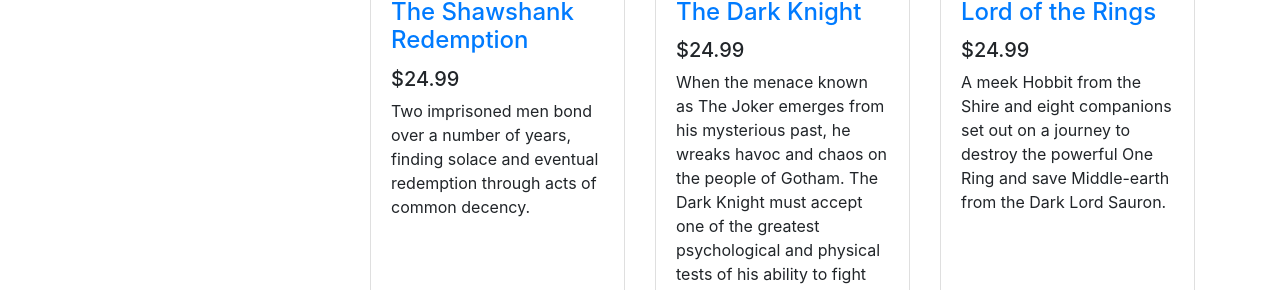
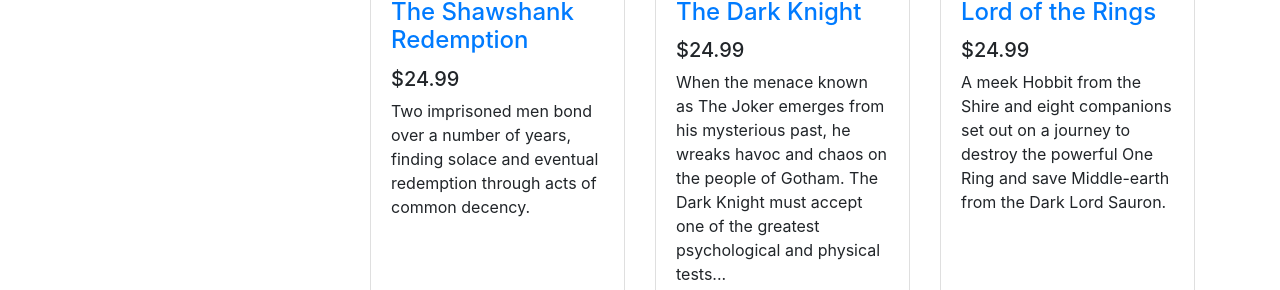
Before and after one commit to jultimrova/movies_db, a Next.js app: page / in a window 1280 px wide. Shown: the part 662-952 px from the top of the page. Built offline with nearby package versions, Linux system fonts and the light colour scheme.

Commit message:
hooks with async operations

```diff
--- /dev/null
+++ b/actions/index.js
@@ -0,0 +1,37 @@
+const MOVIE_DATA = [
+    {
+        id: '1',
+        name: 'The Shawshank Redemption',
+        releaseYear: 1994,
+        description: 'Two imprisoned men bond over a number of years, finding solace and eventual redemption through acts of common decency.',
+        rating: 4.8,
+        genre: 'drama',
+        image: 'https://m.media-amazon.com/images/M/MV5BNjQ2NDA3MDcxMF5BMl5BanBnXkFtZTgwMjE5NTU0NzE@._V1_CR0,60,640,360_AL_UX477_CR0,0,477,268_AL_.jpg'
+    },
+    {
+        id: '2',
+        name: 'The Dark Knight',
+        releaseYear: 2008,
+        description: 'When the menace known as The Joker emerges from his mysterious past, he wreaks havoc and chaos on the people of Gotham. The Dark Knight must accept one of the greatest psychological and physical tests of his ability to fight injustice.',
+        rating: 4.7,
+        genre: 'action, crime, drama',
+        image: 'https://img.cinemablend.com/filter:scale/quill/c/3/8/0/f/4/c380f4f12cfeec19f0c40c6f57db188f2f98cca8.jpg?mw=600'
+    },
+    {
+        id: '3',
+        name: 'Lord of the Rings',
+        releaseYear: 2004,
+        description: 'A meek Hobbit from the Shire and eight companions set out on a journey to destroy the powerful One Ring and save Middle-earth from the Dark Lord Sauron.',
+        rating: 4.9,
+        genre: 'adventure, drama, fantasy',
+        image: 'https://img.cinemablend.com/filter:scale/quill/0/f/5/2/a/6/0f52a6843a25c1a5c1f9a0c00548cad9e1d912e2.jpg?mw=600'
+    }
+]
+
+export const getMovies = () => {
+    return new Promise(resolve => {
+        setTimeout(() => {
+            resolve(MOVIE_DATA)
+        }, 2000)
+    })
+}
--- a/components/MovieList.js
+++ b/components/MovieList.js
@@ -1,9 +1,17 @@
 import React from 'react';
 
 class MovieList extends React.Component {
+
+    shorten = (text, maxLength) => {
+        if (text && text.length > maxLength) {
+            return text.substr(0, maxLength) + '...'
+        }
+        return text
+    }
+
     renderMovies(movies) {
         return movies.map(movie => (
-                <div className="col-lg-4 col-md-6 mb-4">
+                <div key={movie.id} className="col-lg-4 col-md-6 mb-4">
                     <div className="card h-100">
                         <a href="#"><img className="card-img-top" src={movie.image} alt=""/></a>
                         <div className="card-body">
@@ -11,7 +19,7 @@
                                 <a href="#">{movie.name}</a>
                             </h4>
                             <h5>$24.99</h5>
-                            <p className="card-text">{movie.description}</p>
+                            <p className="card-text">{this.shorten(movie.description, 200)}</p>
                         </div>
                         <div className="card-footer">
                             <small className="text-muted">{movie.rating}</small>
--- a/pages/index.js
+++ b/pages/index.js
@@ -1,42 +1,25 @@
 import Head from 'next/head'
-import React, {useState} from 'react'
+import React, {useEffect, useState} from 'react'
 import Sidebar from '../components/Sidebar';
 import SideMenu from '../components/SideMenu';
 import Carousel from '../components/Carousel';
 import MovieList from '../components/MovieList';
 import Footer from '../components/Footer';
-
-const MOVIE_DATA = [
-    {
-        id: '1',
-        name: 'The Shawshank Redemption',
-        releaseYear: 1994,
-        description: 'Two imprisoned men bond over a number of years, finding solace and eventual redemption through acts of common decency.',
-        rating: 4.8,
-        genre: 'drama',
-        image: 'https://m.media-amazon.com/images/M/MV5BNjQ2NDA3MDcxMF5BMl5BanBnXkFtZTgwMjE5NTU0NzE@._V1_CR0,60,640,360_AL_UX477_CR0,0,477,268_AL_.jpg'
-    },
-    {
-        id: '2',
-        name: 'The Dark Knight',
-        releaseYear: 2008,
-        description: 'When the menace known as The Joker emerges from his mysterious past, he wreaks havoc and chaos on the people of Gotham. The Dark Knight must accept one of the greatest psychological and physical tests of his ability to fight injustice.',
-        rating: 4.7,
-        genre: 'action, crime, drama',
-        image: 'https://img.cinemablend.com/filter:scale/quill/c/3/8/0/f/4/c380f4f12cfeec19f0c40c6f57db188f2f98cca8.jpg?mw=600'
-    },
-    {
-        id: '3',
-        name: 'Lord of the Rings',
-        releaseYear: 2004,
-        description: 'A meek Hobbit from the Shire and eight companions set out on a journey to destroy the powerful One Ring and save Middle-earth from the Dark Lord Sauron.',
-        rating: 4.9,
-        genre: 'adventure, drama, fantasy',
-        image: 'https://img.cinemablend.com/filter:scale/quill/0/f/5/2/a/6/0f52a6843a25c1a5c1f9a0c00548cad9e1d912e2.jpg?mw=600'
-    }
-]
+import {getMovies} from "../actions";
 
 const Home = (props) => {
+    const [movies, setMovies] = useState([])
+
+    useEffect(()  => {
+
+        const fetchData = async () => {
+            const resMovies = await getMovies()
+            setMovies(resMovies)
+        }
+        fetchData()
+    }, [])
+
+
     return (
         <div>
             <Head>
@@ -66,7 +49,7 @@
                         <div className="col-lg-9">
                             <Carousel/>
                             <div className="row">
-                                <MovieList movies={MOVIE_DATA}/>
+                                <MovieList movies={movies}/>
                             </div>
                         </div>
                     </div>
```
